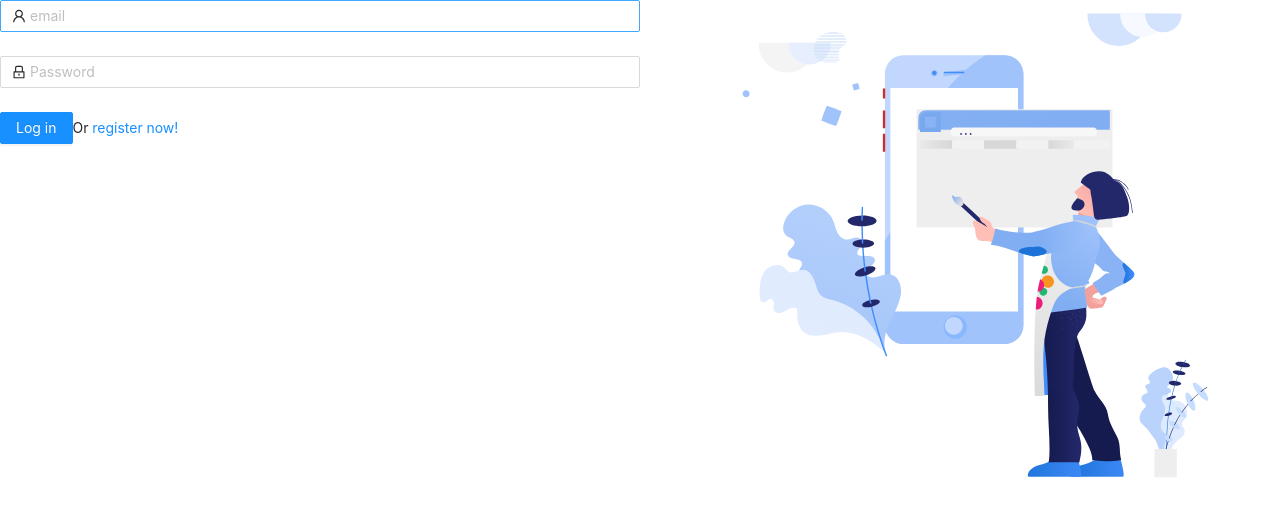
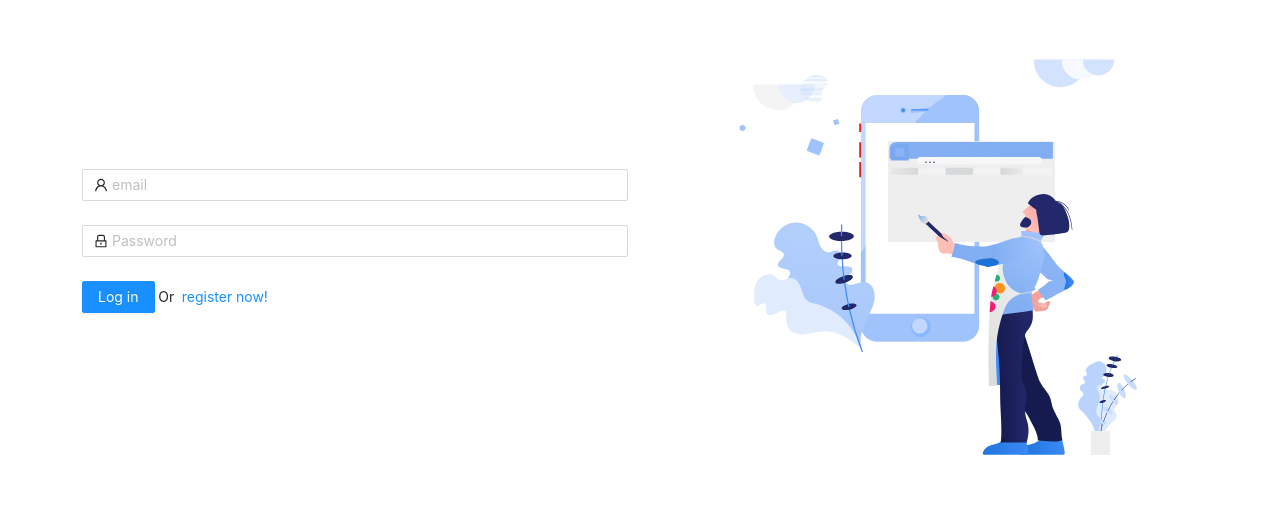
Before and after one commit to emwil23/sindhiSevaProject-Frontend, a React (Create React App) app: page /auth/login in a window 1280 px wide. Shown: the top 516 px of the page. Built offline with nearby package versions, Linux system fonts and the light colour scheme.

Commit message:
FEAT: Added bootstrap css for margins and paddings

```diff
--- a/public/index.html
+++ b/public/index.html
@@ -15,6 +15,7 @@
       user's mobile device or desktop. See https://developers.google.com/web/fundamentals/web-app-manifest/
     -->
     <link rel="manifest" href="%PUBLIC_URL%/manifest.json" />
+    <link href="https://cdn.jsdelivr.net/npm/bootstrap@5.2.0/dist/css/bootstrap.min.css" rel="stylesheet" integrity="sha384-gH2yIJqKdNHPEq0n4Mqa/HGKIhSkIHeL5AyhkYV8i59U5AR6csBvApHHNl/vI1Bx" crossorigin="anonymous" />
     <!--
       Notice the use of %PUBLIC_URL% in the tags above.
       It will be replaced with the URL of the `public` folder during the build.
--- a/src/Components/App.tsx
+++ b/src/Components/App.tsx
@@ -1,6 +1,6 @@
 import './App.css';
 import React, { FC } from 'react'
-import { Route, Routes, useRoutes } from 'react-router-dom';
+import { useRoutes } from 'react-router-dom';
 import HomeComponent from './pages/homePage';
 import NotFoundComponent from './pages/notfoundPage';
 import RegisterComponent from './pages/registerPage';
--- a/src/Components/pages/loginPage/index.tsx
+++ b/src/Components/pages/loginPage/index.tsx
@@ -1,9 +1,9 @@
-import { Button, Col, Form, Input, Row, Space } from 'antd';
 import { LockOutlined, UserOutlined } from '@ant-design/icons';
 import React, { FC } from 'react';
 import Lottie from 'lottie-react';
 import registrationLottie from '../../../assets/register.json';
 import { Link } from 'react-router-dom';
+import { Button, Form, Input } from 'antd';
 
 const index: FC = () => {
 
@@ -12,9 +12,9 @@ const index: FC = () => {
   }
 
   return (
-    <React.Fragment>
-      <Row>
-        <Col lg={12}>
+    <div className='container my-5'>
+      <div className='row align-items-center'>
+        <div className='col-6'>
           <Form
             onFinish={onFinish}
           >
@@ -38,15 +38,15 @@ const index: FC = () => {
               <Button type="primary" htmlType="submit">
                 Log in
               </Button>
-              Or <Link to={'../register'}>register now!</Link>
+              &nbsp;Or&nbsp; <Link to={'../register'}>register now!</Link>
             </Form.Item>
           </Form>
-        </Col>
-        <Col lg={12}>
+        </div>
+        <div className='col-6'>
           <Lottie animationData={registrationLottie} loop={false} />
-        </Col>
-      </Row>
-    </React.Fragment>
+        </div>
+      </div>
+    </div>
   )
 }
 
```
